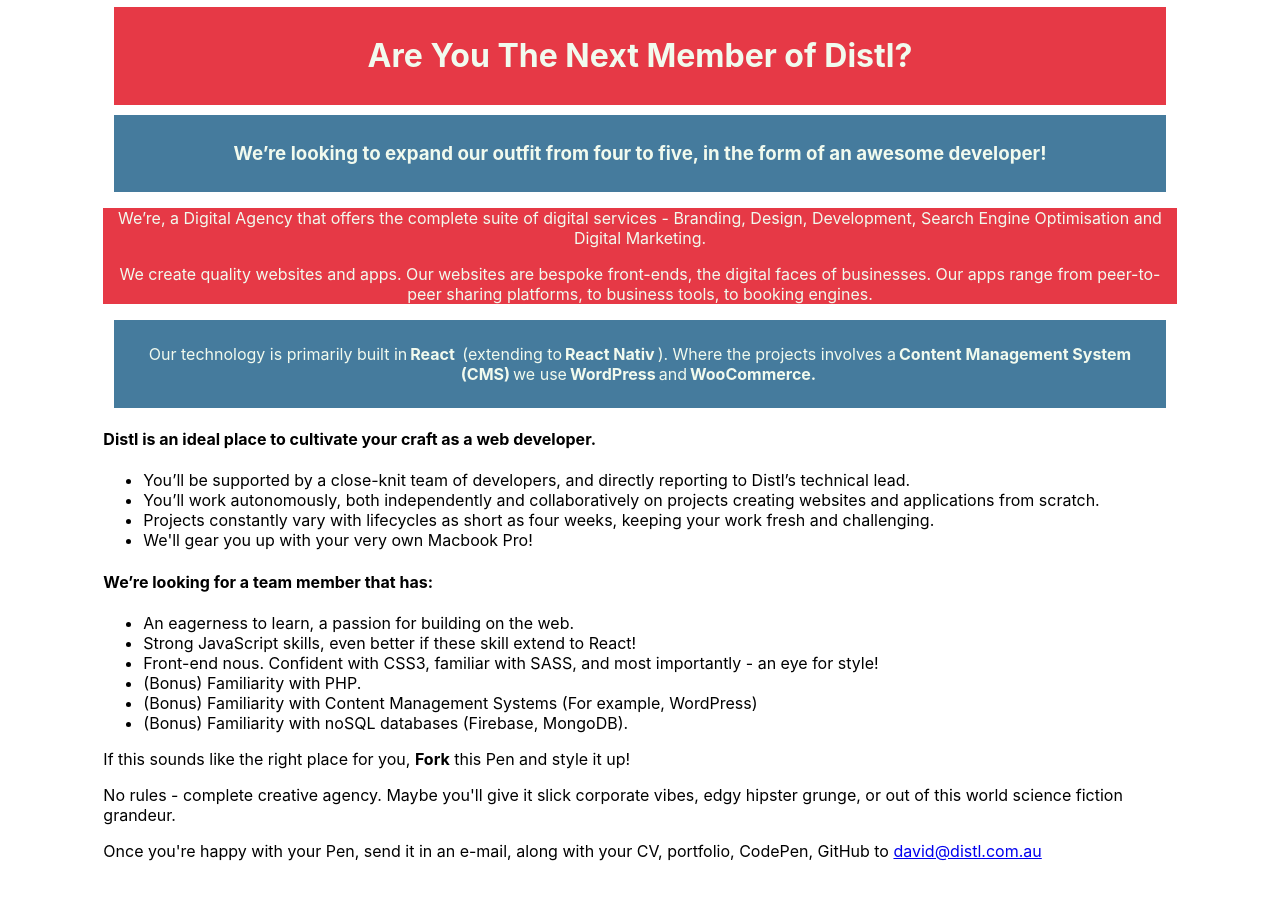
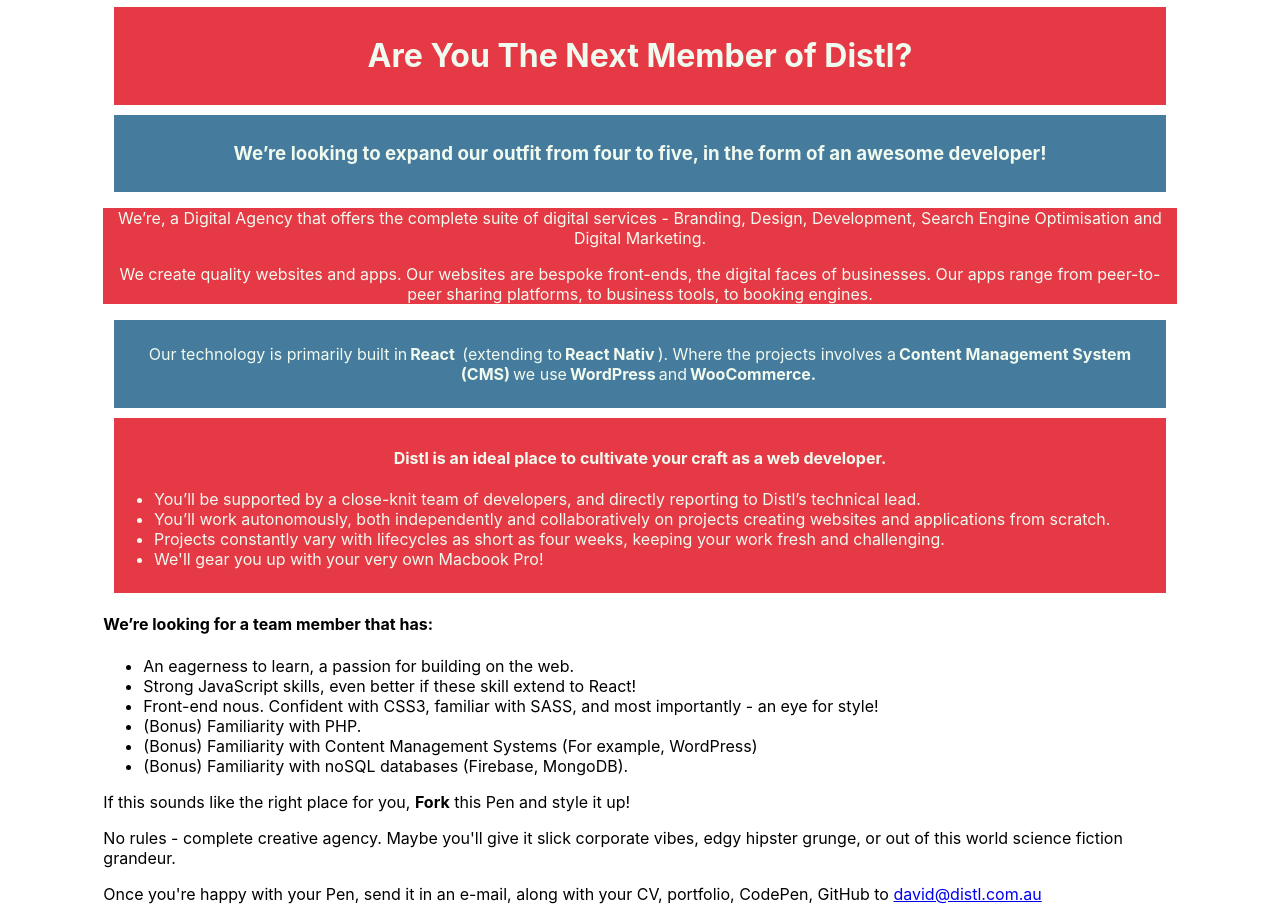
Before and after one commit to xenonth/distl-application, a React (Create React App) app: page / in a window 1280 px wide. Before the commit the page ends 877 px from the top, so only its background shows below. Built offline with nearby package versions, Linux system fonts and the light colour scheme.

Commit message:
updated styling for Why.js

```diff
--- a/src/App.js
+++ b/src/App.js
@@ -1,34 +1,11 @@
 import React from "react";
 
 //import components for webpage into app in order of appearence
-import Header from "./components/Header";
-import PowerfulIntro from "./components/PowerfulIntro"
-import About from "./components/About"
-import Technology from "./components/Technology";
-import Why from "./components/Why";
-import TeamMember from "./components/TeamMember";
-import ContactUs from "./components/ContactUs";
-
-//import material UI Grid
-import Grid from "@material-ui/core/Grid"
+import MainPage from "./pages/MainPage"
 
 function App() {
   return (
-    <Grid container spacing ={1}>
-
-    <Grid lg={1} ></Grid>
-
-      <Grid lg={10} md={10} xs={12}>
-        <Header />
-        <PowerfulIntro />
-        <About />
-        <Technology />
-        <Why />
-        <TeamMember />
-        <ContactUs />
-      </Grid>
-
-    </Grid>
+    <MainPage />
   );
 }
 
--- a/src/components/Why.js
+++ b/src/components/Why.js
@@ -1,14 +1,63 @@
+/*Why section about Distl, Did think about creating a for loop for auto listing however this would require signicant change.
+Which would include creation of an array an additional sub component and having a data content approach and was decided to keep the format simple be leaving
+the provided text inside the html as is and only manipulate the css JS and some html elements as needed.
+
+*/
+
 import React from "react";
 
+import { makeStyles } from '@material-ui/core/styles';
+
+//Making Material UI stand out with the makestyles hook variant CSS Library
+const useStyles = makeStyles({
+    whyDISTL: {
+      color: "#F1FAEE",
+      background: "#E63946",
+
+      //when the background is tapped on mobile or on hover the text and background will swap their colors
+      '&:hover': {
+          color: "#E63946",
+          background: "#F1FAEE"
+      },
+
+      margin: "1%",
+      paddingTop: "0.5em",
+      paddingBottom: "0.5em",
+    },
+    head: {
+      textAlign: "center"
+    },
+    list: {
+      color: "#F1FAEE",
+      background: "#E63946",
+      //when the background is tapped on mobile or on hover the text and background will swap their colors
+      '&:hover': {
+          color: "#E63946",
+          background: "#F1FAEE"
+      },
+    }
+})
+
 function Why() {
+  const classes = useStyles();
     return (
-        <div class="why-distl">
-        <h4>Distl is an ideal place to cultivate your craft as a web developer.</h4>
-        <ul>
-          <li>You’ll be supported by a close-knit team of developers, and directly reporting to Distl’s technical lead.</li>
-          <li>You’ll work autonomously, both independently and collaboratively on projects creating websites and applications from scratch.</li>
-          <li>Projects constantly vary with lifecycles as short as four weeks, keeping your work fresh and challenging.</li>
-          <li>We'll gear you up with your very own Macbook Pro!</li>
+        <div className={classes.whyDISTL}>
+        <h4 className={classes.head}>
+          Distl is an ideal place to cultivate your craft as a web developer.
+          </h4>
+        <ul className={classes.list}>
+          <li>
+            You’ll be supported by a close-knit team of developers, and directly reporting to Distl’s technical lead.
+          </li>
+          <li>
+            You’ll work autonomously, both independently and collaboratively on projects creating websites and applications from scratch.
+          </li>
+          <li>
+            Projects constantly vary with lifecycles as short as four weeks, keeping your work fresh and challenging.
+          </li>
+          <li>
+            We'll gear you up with your very own Macbook Pro!
+          </li>
         </ul>
       </div>
     );
--- /dev/null
+++ b/src/pages/MainPage.js
@@ -0,0 +1,36 @@
+import React from "react";
+
+//import components for webpage into MainPage in order of MainPageearence
+import Header from "../components/Header";
+import PowerfulIntro from "../components/PowerfulIntro"
+import About from "../components/About"
+import Technology from "../components/Technology";
+import Why from "../components/Why";
+import TeamMember from "../components/TeamMember";
+import ContactUs from "../components/ContactUs";
+
+//import material UI Grid
+import Grid from "@material-ui/core/Grid"
+
+function MainPage() {
+
+  return (
+    <Grid container spacing ={1}>
+
+    <Grid lg={1} ></Grid>
+
+      <Grid lg={10} md={10} xs={12}>
+        <Header  />
+        <PowerfulIntro  />
+        <About />
+        <Technology />
+        <Why />
+        <TeamMember />
+        <ContactUs />
+      </Grid>
+
+    </Grid>
+  );
+}
+
+export default MainPage;
```
